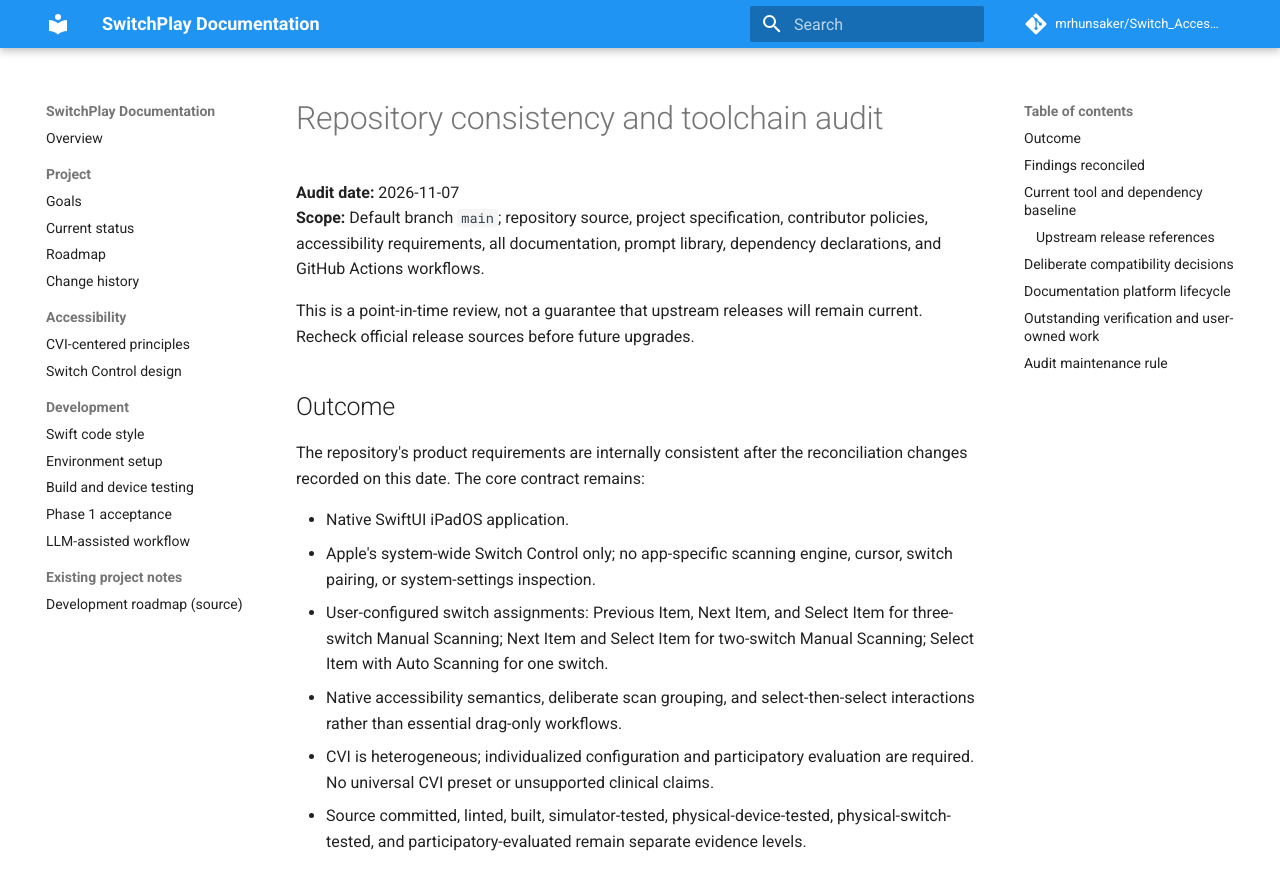
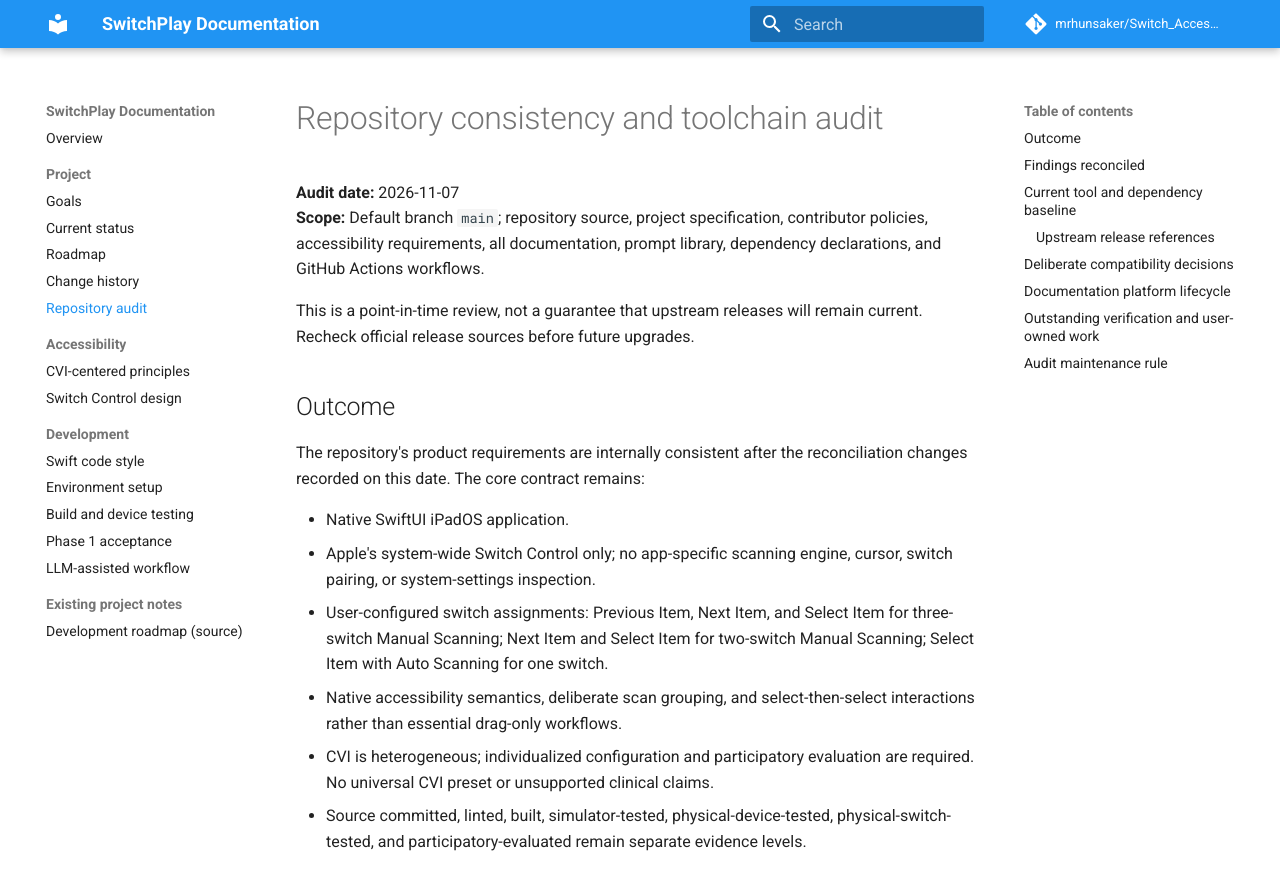
Before and after one commit to mrhunsaker/Switch_Access_iPadOS_App, an MkDocs documentation site: the page built from docs/repository-audit.md, in a window 1280 px wide and 900 px high. Shown: the top 890 px of the window. Built offline with MkDocs 1.6.1 and Material for MkDocs 9.7.7, drawn with Linux system fonts in a browser that asks for light colours; comment, search, counter and statistics services are not loaded.

Commit message:
Add repository audit to documentation navigation

```diff
--- a/mkdocs.yml
+++ b/mkdocs.yml
@@ -38,6 +38,7 @@ nav:
       - Current status: project-status.md
       - Roadmap: roadmap.md
       - Change history: https://github.com/mrhunsaker/Switch_Access_iPadOS_App/blob/main/CHANGES.md
+      - Repository audit: repository-audit.md
   - Accessibility:
       - CVI-centered principles: accessibility-principles.md
       - Switch Control design: ACCESSIBILITY_DESIGN.md
```
